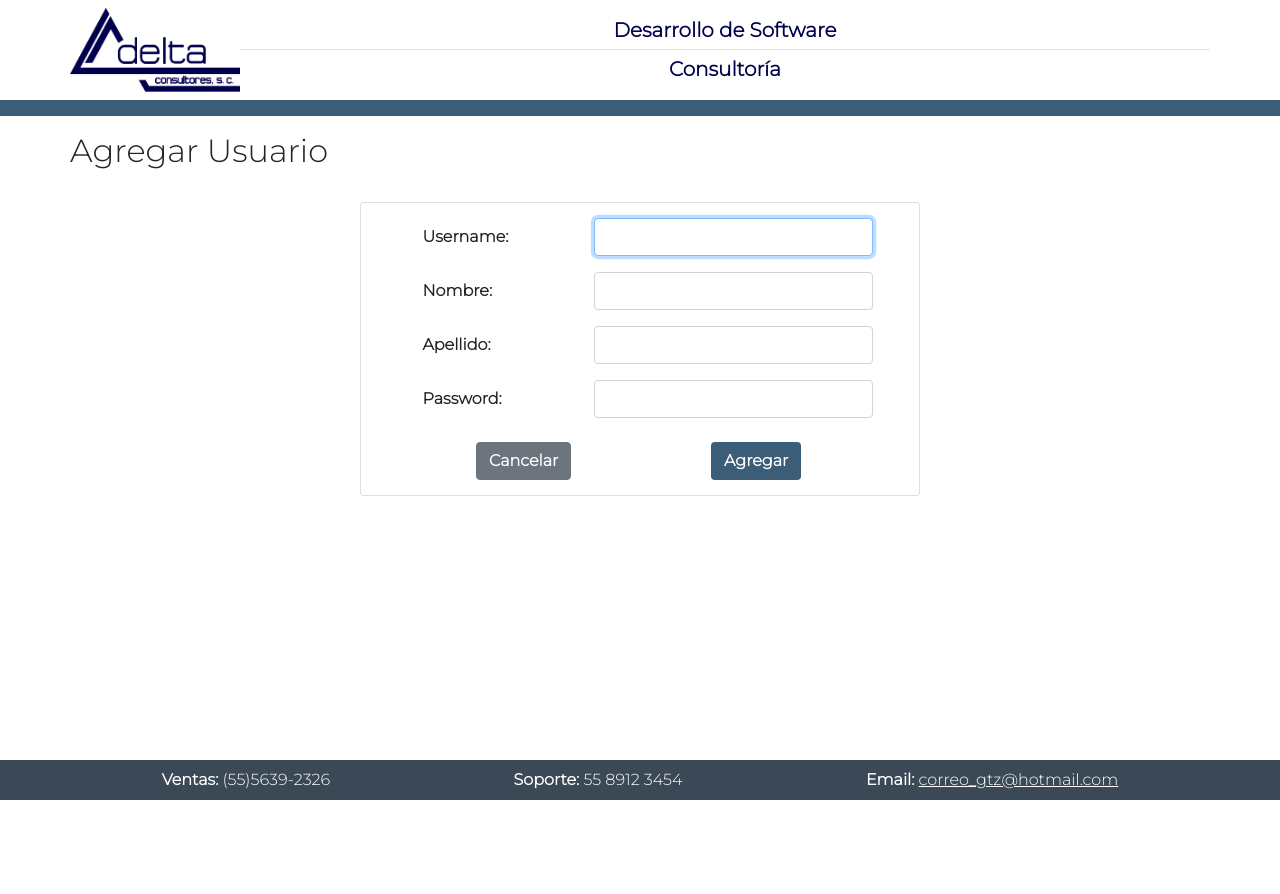
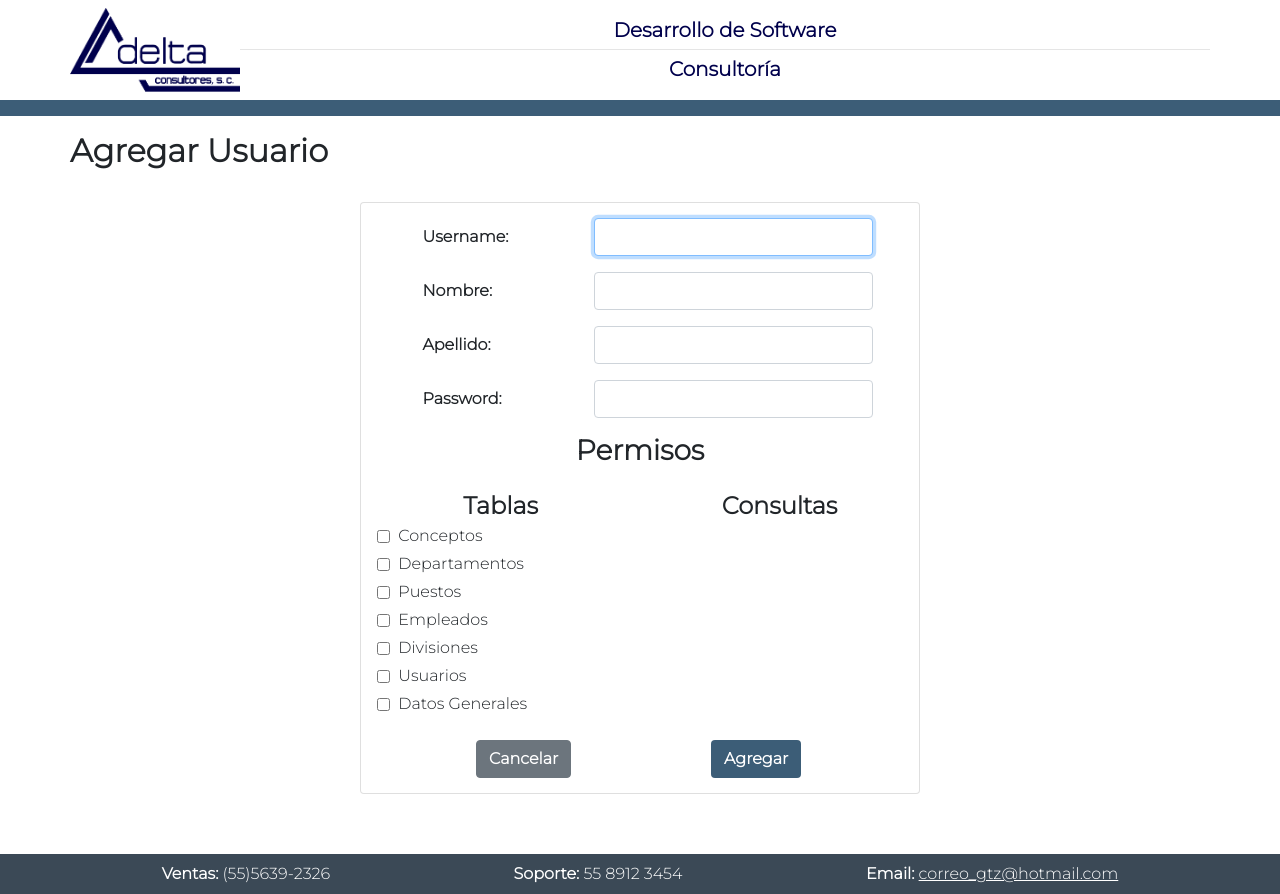
Before and after one commit to GtzDamian/nominaDelta, an Angular app: page /sig/admin/usuarios/empresa/1/usuario in a window 1280 px wide. Before the commit the page ends 800 px from the top, so only its background shows below. Built offline with nearby package versions, Linux system fonts and the light colour scheme.

Commit message:
Se agregan checkbox de permisos de tablas y se enlazan con backend

```diff
--- a/src/app/app-routing.module.ts
+++ b/src/app/app-routing.module.ts
@@ -6,12 +6,14 @@ import { UserFormComponent } from './components/admin/usuarios/userForm/userForm
 import { UsuariosComponent } from './components/admin/usuarios/usuarios.component';
 import { HomeComponent } from './components/home/home.component';
 import { LoginComponent } from './components/login/login.component';
+import { AuthGuard } from './models/guards/auth.guard';
+import { RoleGuard } from './models/guards/role.guard';
 
 const routes: Routes = [
   {path: '', redirectTo: '/home', pathMatch: 'full'},
   {path: 'home', component: HomeComponent},
   {path: 'sig/login', component: LoginComponent},
-  {path: 'sig/admin', component: EmpresasComponent},
+  {path: 'sig/admin', component: EmpresasComponent, canActivate: [AuthGuard, RoleGuard], data:{role: 'ROLE_ADMIN'}},
   {path: 'sig/admin/empresas', component: EmpFormComponent},
   {path: 'sig/admin/empresas/:id', component: EmpFormComponent},
   {path: 'sig/admin/usuarios/empresa/:id', component: UsuariosComponent},
--- a/src/app/app.module.ts
+++ b/src/app/app.module.ts
@@ -1,7 +1,7 @@
 import { NgModule } from '@angular/core';
 import { BrowserModule } from '@angular/platform-browser';
 
-import { HttpClientModule } from '@angular/common/http';
+import { HttpClientModule, HTTP_INTERCEPTORS } from '@angular/common/http';
 import { FormsModule } from '@angular/forms';
 
 import { AppRoutingModule } from './app-routing.module';
@@ -19,6 +19,8 @@ import { UserFormComponent } from './components/admin/usuarios/userForm/userForm
 import { LoginComponent } from './components/login/login.component';
 import { HomeComponent } from './components/home/home.component';
 import { AuthService } from './models/services/auth.service';
+
+import { TokenInterceptor } from './models/interceptors/token.interceptor';
 
 @NgModule({
   declarations: [
@@ -42,8 +44,10 @@ import { AuthService } from './models/services/auth.service';
   providers: [
     EmpresaService,
     UsuarioService,
-    AuthService
+    AuthService,
+    { provide: HTTP_INTERCEPTORS, useClass: TokenInterceptor, multi: true },
   ],
+
   bootstrap: [AppComponent]
 })
 export class AppModule { }
--- a/src/app/components/admin/usuarios/userForm/userForm.component.css
+++ b/src/app/components/admin/usuarios/userForm/userForm.component.css
@@ -6,7 +6,7 @@
     background-color: #3c5d77;
 }
 
-span{
+span, h1, h2, h3, h4, h5, h6{
     font-weight: 900;
 }
 
--- a/src/app/components/admin/usuarios/userForm/userForm.component.html
+++ b/src/app/components/admin/usuarios/userForm/userForm.component.html
@@ -40,6 +40,42 @@
                         <input [(ngModel)]="usuario.password" type="password" class="form-control" name="password" id="password" required autofocus>
                     </div>
                 </div>
+                <div class="row mt-3 justify-content-center">
+                    <h3>Permisos</h3>
+                </div>
+                <div class="row mt-3">
+                    <div class="col-md-6 ">
+                        <div class="row justify-content-center">
+                            <h4 class="m-0">Tablas</h4>
+                        </div>
+                        <div class="row d-flex align-items-center mt-1 px-3">
+                            <input type="checkbox" [(ngModel)]="usuario.tConceptos" name="tConceptos" id="tConceptos">&nbsp; Conceptos
+                        </div>
+                        <div class="row d-flex align-items-center mt-1 px-3">
+                            <input type="checkbox" [(ngModel)]="usuario.tDepartamentos" name="tDepartamentos" id="tDepartamentos">&nbsp; Departamentos
+                        </div>
+                        <div class="row d-flex align-items-center mt-1 px-3">
+                            <input type="checkbox" [(ngModel)]="usuario.tPuestos" name="tPuestos" id="tPuestos">&nbsp; Puestos
+                        </div>
+                        <div class="row d-flex align-items-center mt-1 px-3">
+                            <input type="checkbox" [(ngModel)]="usuario.tEmpleados" name="tEmpleados" id="tEmpleados">&nbsp; Empleados
+                        </div>
+                        <div class="row d-flex align-items-center mt-1 px-3">
+                            <input type="checkbox" [(ngModel)]="usuario.tDivisiones" name="tDivisiones" id="tDivisiones">&nbsp; Divisiones
+                        </div>
+                        <div class="row d-flex align-items-center mt-1 px-3">
+                            <input type="checkbox" [(ngModel)]="usuario.tUsuarios" name="tUsuarios" id="tUsuarios">&nbsp; Usuarios
+                        </div>
+                        <div class="row d-flex align-items-center mt-1 px-3">
+                            <input type="checkbox" [(ngModel)]="usuario.tDatosGenerales" name="tDatosGenerales" id="tDatosGenerales">&nbsp; Datos Generales
+                        </div>
+                    </div>
+                    <div class="col-md-6">
+                        <div class="row justify-content-center">
+                            <h4 class="m-0">Consultas</h4>
+                        </div>
+                    </div>
+                </div>
                 <div class="row mt-4 justify-content-center">
                     <div class="col-5 text-center">
                         <button class="btn btn-secondary" (click)="back()">Cancelar</button>
--- a/src/app/components/admin/usuarios/userForm/userForm.component.ts
+++ b/src/app/components/admin/usuarios/userForm/userForm.component.ts
@@ -35,7 +35,7 @@ export class UserFormComponent implements OnInit {
       var id:number = params['id'];
       if(id){
         this.usuarioService.create(this.usuario, id).subscribe(usuario => {
-          this.router.navigate(['/admin/usuarios/empresa/' + id])
+          this.router.navigate(['/sig/admin/usuarios/empresa/' + id])
         })
       }
     })
@@ -46,7 +46,7 @@ export class UserFormComponent implements OnInit {
       var id:number = params['id'];
       if(id){
         this.usuarioService.update(this.usuario).subscribe(usuario => {
-          this.router.navigate(['/admin/usuarios/empresa/' + id])
+          this.router.navigate(['/sig/admin/usuarios/empresa/' + id])
         })
       }
     })
--- a/src/app/components/login/login.component.ts
+++ b/src/app/components/login/login.component.ts
@@ -13,6 +13,7 @@ export class LoginComponent implements OnInit {
 
   title:String = " Sistema de Información Gerencial - Nómina";
   usuario!: Usuario;
+  role: string = "ROLE_ADMIN";
 
   constructor(
     private authService: AuthService,
@@ -24,7 +25,12 @@ export class LoginComponent implements OnInit {
   ngOnInit(){
     if(this.authService.isAuthenticated()){
       Swal.fire('Bienvenido', `${this.authService.usuario.username} ya estás autenticado`, 'info');
-      this.router.navigate(['/sig/admin']);
+      if(this.authService.hasRole(this.role) == true){
+        this.router.navigate(['/sig/admin']);
+        Swal.fire('Bienvenido', `${this.authService.usuario.username}`, 'success');
+      }else{
+        this.router.navigate(['/home']);
+      }
     }
   }
 
@@ -36,13 +42,16 @@ export class LoginComponent implements OnInit {
 
     this.authService.login(this.usuario).subscribe(
       response => {
-        //console.log(response);
 
         let usuario = this.authService.usuario;
         this.authService.guardarUsuario(response.access_token);
         this.authService.guardarToken(response.access_token);
-        this.router.navigate(['/sig/admin']);
-        Swal.fire('Bienvenido', `${this.authService.usuario.username}`, 'success');
+        if(this.authService.hasRole(this.role) == true){
+          this.router.navigate(['/sig/admin']);
+          Swal.fire('Bienvenido', `${this.authService.usuario.username}`, 'success');
+        }else{
+          this.router.navigate(['/home']);
+        }
       }, err =>{
         if(err.status == 400){
           Swal.fire('Error Login', 'Usuario o contraseña incorrectos', 'error');
--- a/src/app/layouts/navbar/navbar.component.ts
+++ b/src/app/layouts/navbar/navbar.component.ts
@@ -33,7 +33,7 @@ export class NavbarComponent implements OnInit {
       if (result.isConfirmed) {
         this.authService.logout();
         swal.fire(
-          'Cesión cerrada',
+          'Sesión cerrada',
           'Gracias por usar el Sistema de Información Gerencial',
           'success'
         )
--- a/src/app/models/dto/usuario.ts
+++ b/src/app/models/dto/usuario.ts
@@ -7,6 +7,13 @@ export class Usuario {
     nombre!: string;
     apellido!: string;
     password!: string;
+    tConceptos!:boolean;
+    tDepartamentos!:boolean;
+    tPuestos!:boolean;
+    tEmpleados!:boolean;
+    tDivisiones!:boolean;
+    tUsuarios!:boolean;
+    tDatosGenerales!:boolean;
     createAt!: string;
     enabled!: boolean;
     empresa!: Empresa[];
--- /dev/null
+++ b/src/app/models/guards/auth.guard.ts
@@ -0,0 +1,40 @@
+import { Injectable } from '@angular/core';
+import { ActivatedRouteSnapshot, CanActivate, Router, RouterStateSnapshot, UrlTree } from '@angular/router';
+import { Observable } from 'rxjs';
+import { AuthService } from '../services/auth.service';
+
+@Injectable({
+  providedIn: 'root'
+})
+export class AuthGuard implements CanActivate {
+
+  constructor(
+    private authService: AuthService,
+    private router: Router){}
+
+  canActivate(
+    route: ActivatedRouteSnapshot,
+    state: RouterStateSnapshot): Observable<boolean | UrlTree> | Promise<boolean | UrlTree> | boolean | UrlTree {
+    if(this.authService.isAuthenticated()){
+      if(this.isTokenExpirado()){
+        this.authService.logout();
+        this.router.navigate(['/sig/login']);
+        return false;
+      }
+      return true;
+    }
+    this.router.navigate(['/sig/login']);
+    return false;
+  }
+
+  isTokenExpirado(): boolean{
+    let token = this.authService.token;
+    let payload = this.authService.obtenerDatosToken(token);
+    let now = new Date().getTime() /1000;
+    if(payload.exp < now){
+      return true;
+    }
+    return false;
+  }
+
+}
--- /dev/null
+++ b/src/app/models/guards/role.guard.ts
@@ -0,0 +1,33 @@
+import { Injectable } from '@angular/core';
+import { ActivatedRouteSnapshot, CanActivate, Router, RouterStateSnapshot, UrlTree } from '@angular/router';
+import { Observable } from 'rxjs';
+import { AuthService } from '../services/auth.service';
+import swal from 'sweetalert2';
+
+@Injectable({
+  providedIn: 'root'
+})
+export class RoleGuard implements CanActivate {
+
+  constructor(
+    private authService: AuthService,
+    private router: Router){}
+
+  canActivate(
+    route: ActivatedRouteSnapshot,
+    state: RouterStateSnapshot): Observable<boolean | UrlTree> | Promise<boolean | UrlTree> | boolean | UrlTree {
+    if(!this.authService.isAuthenticated()){
+      this.router.navigate(['/sig/login/']);
+      return false;
+    }
+
+    let role = route.data['role'] as string;
+    if(this.authService.hasRole(role)){
+      return true;
+    }
+    swal.fire('Acceso denegado', `Hola ${this.authService.usuario.username} no tienes acceso a este recurso`)
+    this.router.navigate(['..']);
+    return false;
+  }
+
+}
--- a/src/app/models/services/auth.service.ts
+++ b/src/app/models/services/auth.service.ts
@@ -83,4 +83,11 @@ export class AuthService {
     this._usuario = null!;
     sessionStorage.clear();
   }
+
+  hasRole(role: any): boolean{
+    if(this.usuario.roles.includes(role)){
+      return true;
+    }
+    return false;
+  }
 }
```
Also changed, not shown: src/app/models/services/empresa.service.ts (+10 -6 lines).
